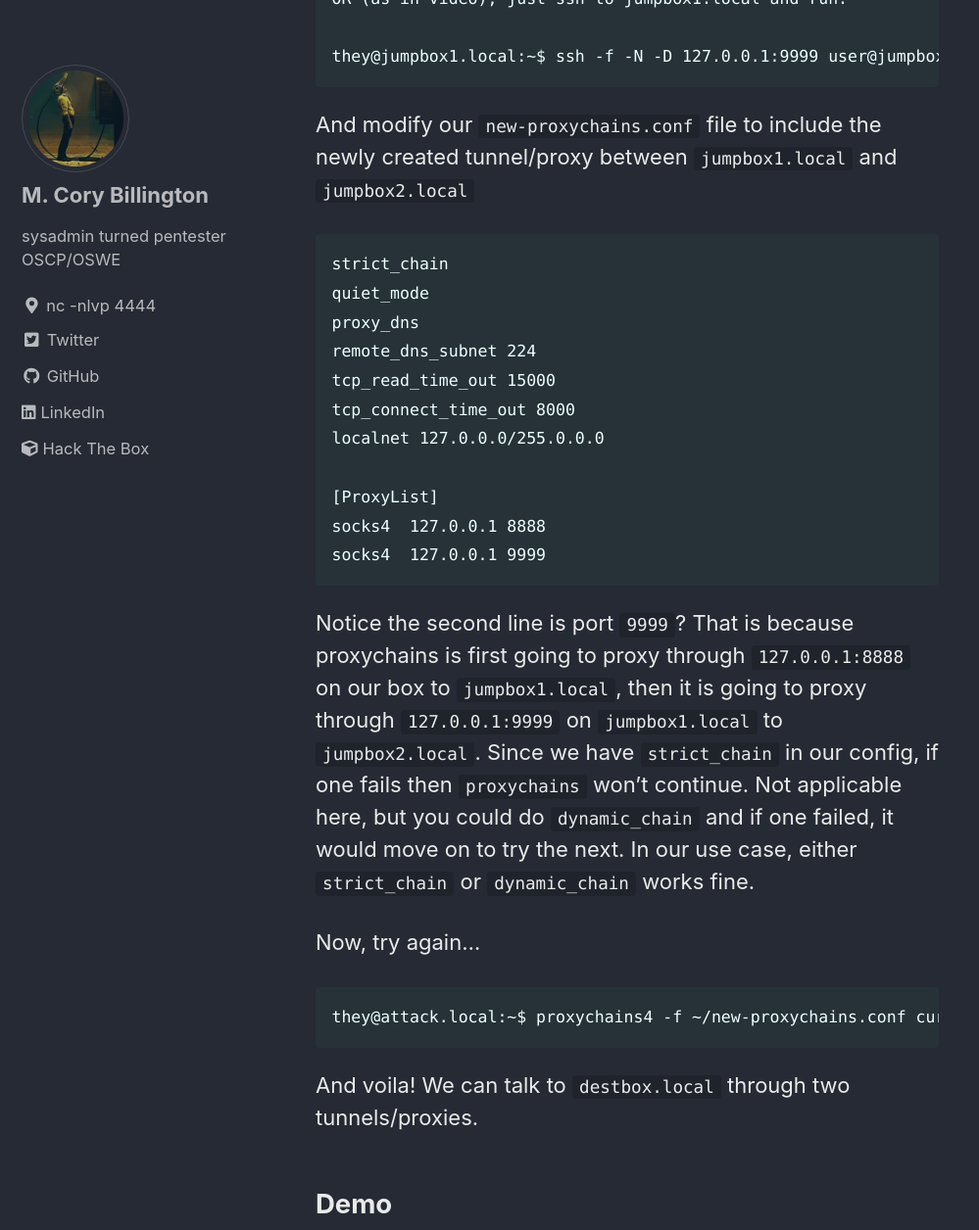
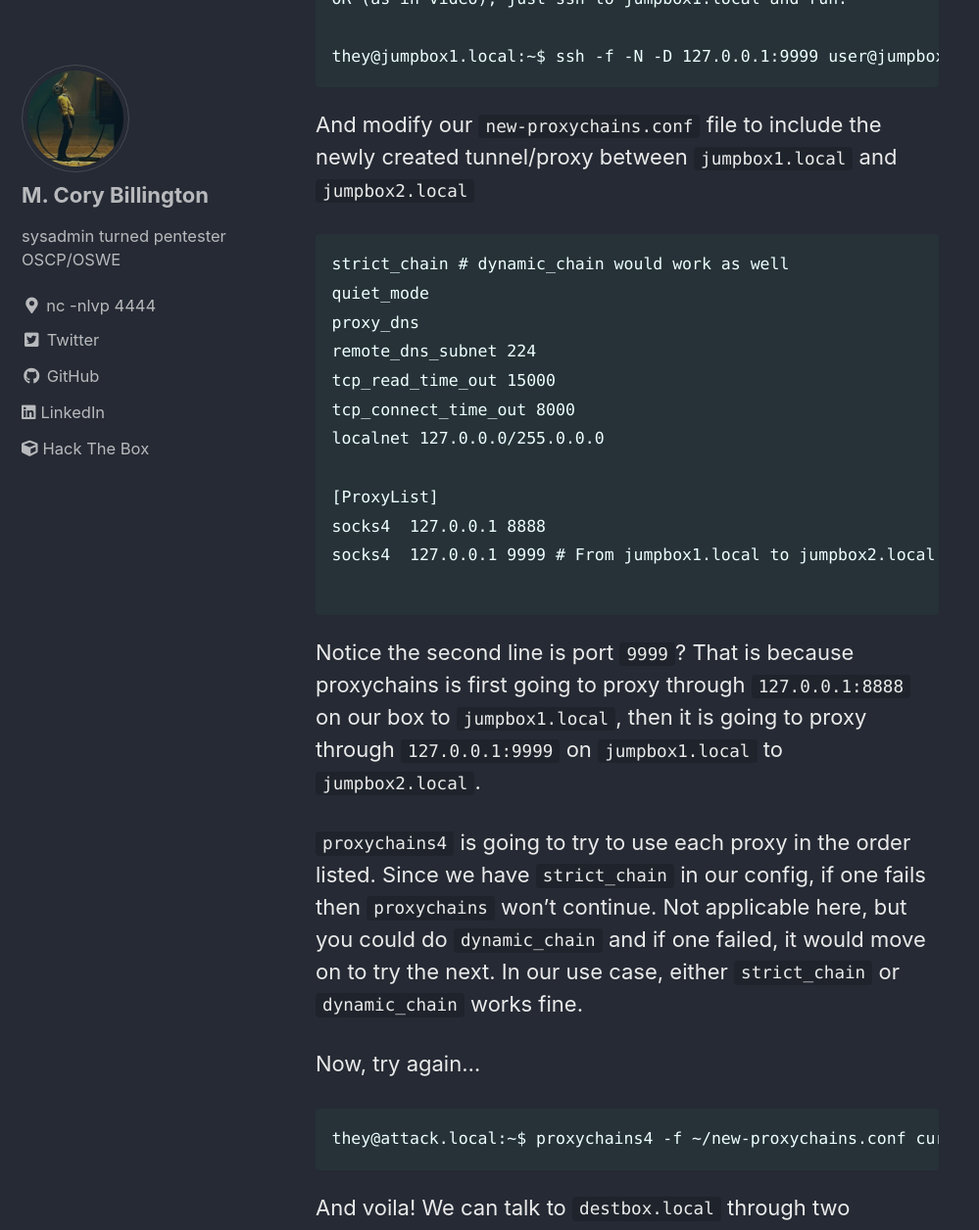
Before and after one commit to mcorybillington/mcorybillington.github.io, a Jekyll site: the page built from _posts/2020-03-07-Proxychains-Double-Pivoting.md, in a window 1280 px wide and 1400 px high, scrolled down 4057 px, cut to the strip 0-1256 px from the top of the window. Shown: the whole strip at 98% size, without its empty margins (0-999 px from the left). Built offline with Jekyll 4.4.1, drawn with Linux system fonts in a browser that asks for light colours; cached includes are drawn as plain includes; some of the changed text lies outside the part shown.

Commit message:
Added reference to each tunnel next to socks proxy

````diff
--- a/_posts/2020-03-07-Proxychains-Double-Pivoting.md
+++ b/_posts/2020-03-07-Proxychains-Double-Pivoting.md
@@ -55,7 +55,7 @@
 localnet 127.0.0.0/255.0.0.0
 
 [ProxyList]
-socks4  127.0.0.1 8888
+socks4  127.0.0.1 8888 # From our machine to jumpbox1.local via this command you ran: they@attack.local:~$ ssh -f -N -D 127.0.0.1:8888 user@jumpbox1.local
 ```
 Once this is in place, you can use the following command to execute commands through the tunnel, and the requests will be performed by `jumpbox1.local`.
 
@@ -74,7 +74,7 @@
 ```
 And modify our `new-proxychains.conf` file to include the newly created tunnel/proxy between `jumpbox1.local` and `jumpbox2.local`
 ```
-strict_chain
+strict_chain # dynamic_chain would work as well
 quiet_mode
 proxy_dns
 remote_dns_subnet 224
@@ -84,9 +84,12 @@
 
 [ProxyList]
 socks4  127.0.0.1 8888
-socks4  127.0.0.1 9999
+socks4  127.0.0.1 9999 # From jumpbox1.local to jumpbox2.local via this command you ran: they@jumpbox1.local:~$ ssh -f -N -D 127.0.0.1:9999 user@jumpbox2.local
+
 ```
-Notice the second line is port `9999`? That is because proxychains is first going to proxy through `127.0.0.1:8888` on our box to `jumpbox1.local`, then it is going to proxy through `127.0.0.1:9999` on `jumpbox1.local` to `jumpbox2.local`. Since we have `strict_chain` in our config, if one fails then `proxychains` won't continue. Not applicable here, but you could do `dynamic_chain` and if one failed, it would move on to try the next. In our use case, either `strict_chain` or `dynamic_chain` works fine.
+Notice the second line is port `9999`? That is because proxychains is first going to proxy through `127.0.0.1:8888` on our box to `jumpbox1.local`, then it is going to proxy through `127.0.0.1:9999` on `jumpbox1.local` to `jumpbox2.local`.
+
+`proxychains4` is going to try to use each proxy in the order listed. Since we have `strict_chain` in our config, if one fails then `proxychains` won't continue. Not applicable here, but you could do `dynamic_chain` and if one failed, it would move on to try the next. In our use case, either `strict_chain` or `dynamic_chain` works fine.
 
 Now, try again...
 ```
````
